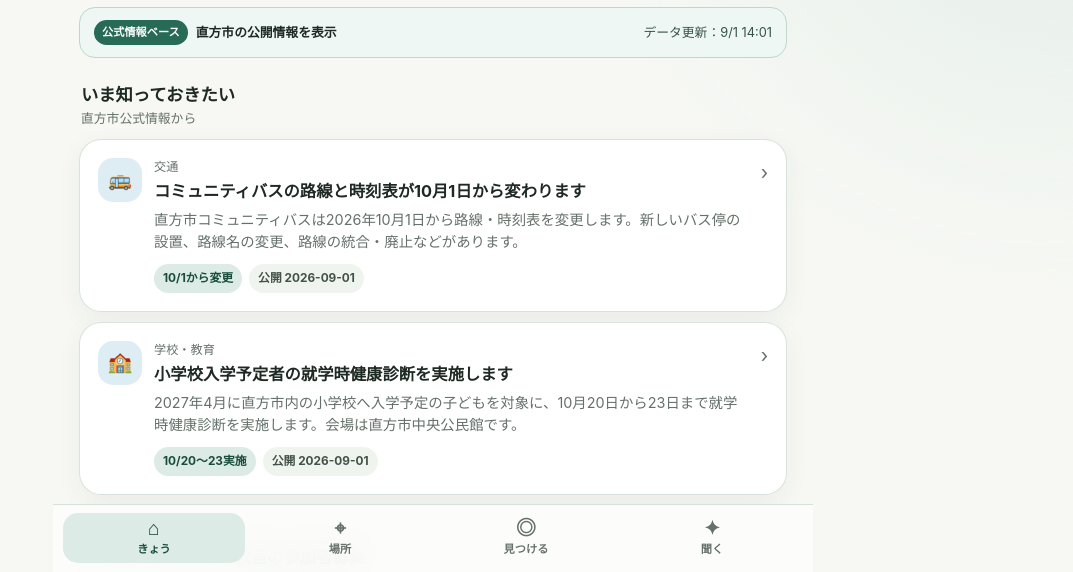
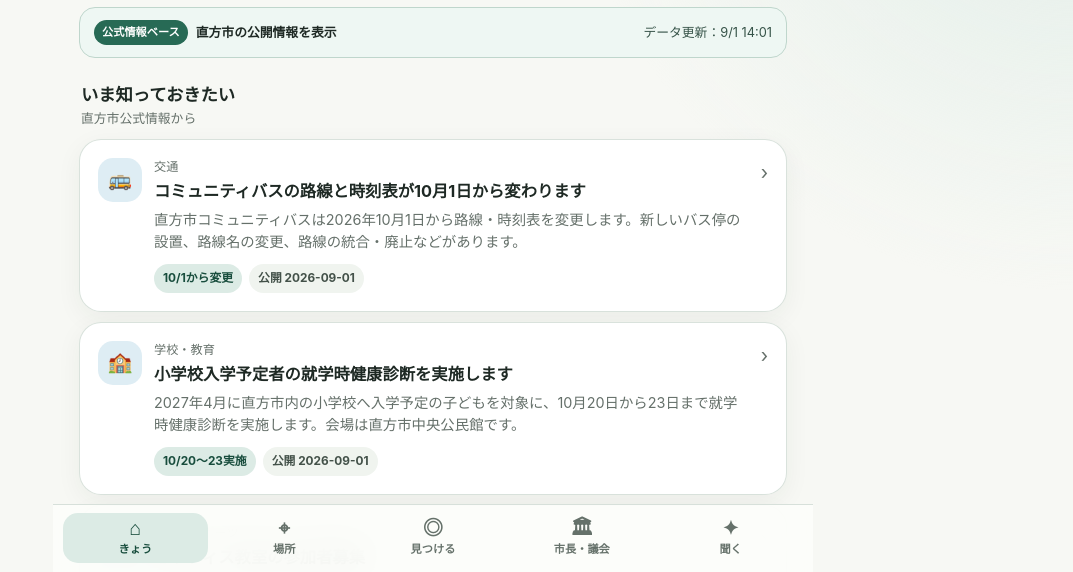
Before and after one commit to yutateru6-collab/mytown, a plain HTML site: page index.html in a window 1280 px wide. Shown: the part 221-793 px from the top of the page, without its empty margins (207-1280 px from the left). Drawn offline with Linux system fonts and the light colour scheme.

Commit message:
feat: make mayor and council a primary app destination

```diff
--- a/index.html
+++ b/index.html
@@ -4,11 +4,12 @@
   <meta charset="UTF-8" />
   <meta name="viewport" content="width=device-width, initial-scale=1, viewport-fit=cover" />
   <meta name="theme-color" content="#F7F8F4" />
-  <meta name="description" content="直方市の公式公開情報を定期同期し、暮らしの言葉で分かりやすく見る非公式地域生活アプリMVP。" />
+  <meta name="description" content="直方市の公式公開情報を定期同期し、暮らし・市長・市議会・選挙を前提知識ゼロでも分かる言葉で見る非公式地域生活アプリMVP。" />
   <link rel="manifest" href="./manifest.webmanifest" />
   <link rel="icon" href="./icon.svg" type="image/svg+xml" />
   <link rel="stylesheet" href="./styles.css" />
   <link rel="stylesheet" href="./review-fixes.css" />
+  <link rel="stylesheet" href="./politics.css" />
   <title>MYTOWN 直方</title>
 </head>
 <body>
@@ -42,6 +43,10 @@
         <span class="nav-icon" aria-hidden="true">◎</span>
         <span>見つける</span>
       </button>
+      <button type="button" data-tab="politics" class="nav-item">
+        <span class="nav-icon" aria-hidden="true">🏛</span>
+        <span>市長・議会</span>
+      </button>
       <button type="button" data-tab="ask" class="nav-item">
         <span class="nav-icon" aria-hidden="true">✦</span>
         <span>聞く</span>
@@ -52,5 +57,6 @@
   <div id="toast" class="toast" role="status" aria-live="polite"></div>
   <script src="./app.js" defer></script>
   <script src="./app-runtime.js" defer></script>
+  <script src="./politics.js" defer></script>
 </body>
 </html>
```
